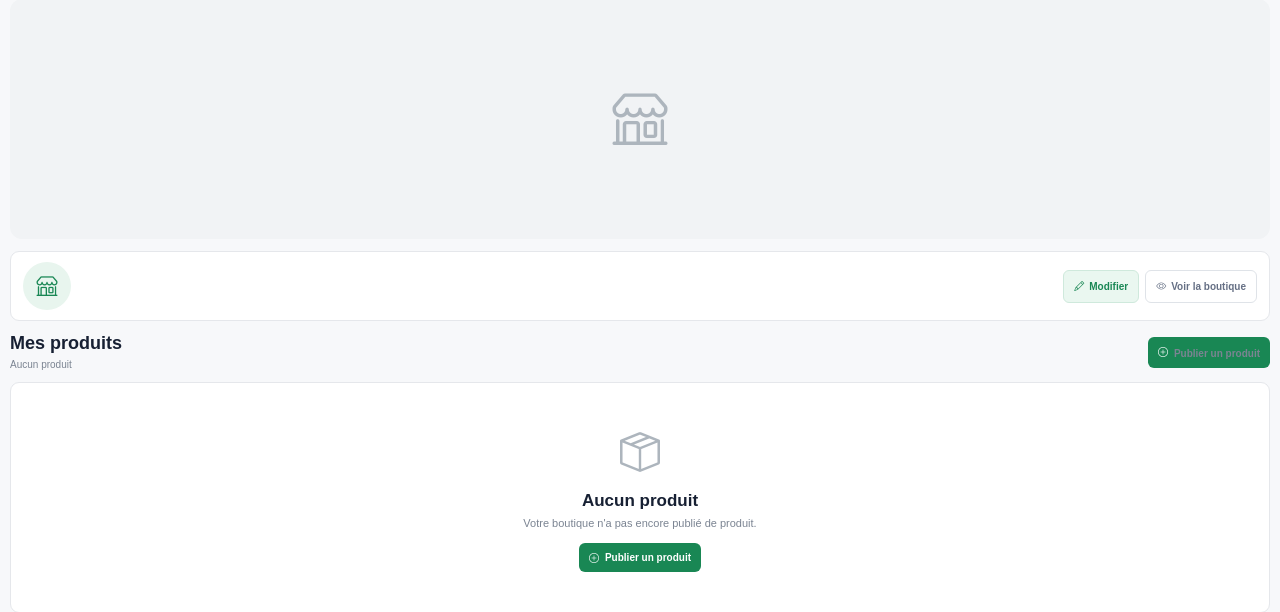
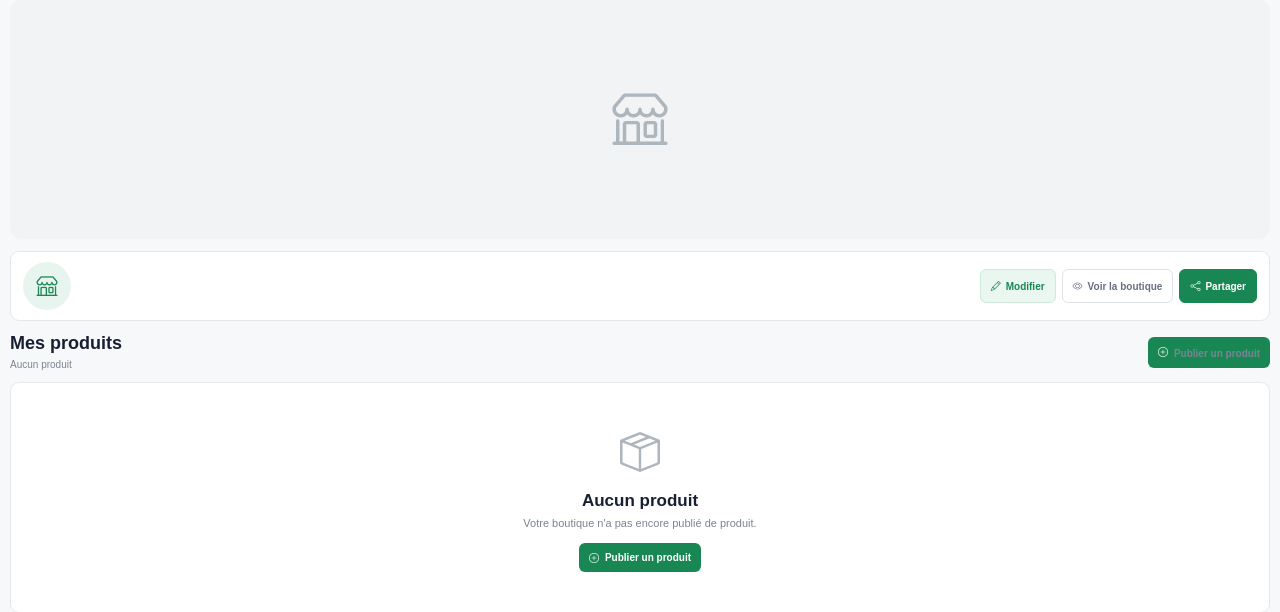
Before and after one commit to Ablaye37/MauriMarket, a FastAPI app: template app/templates/ma_boutique.html in a window 1280 px wide. Shown: the part 146-758 px from the top of the page. Run offline with FastAPI, Linux system fonts and the light colour scheme; the template is opened without the code that fills it, so the values that code supplies are empty.

Commit message:
Ajout partage des boutiques

```diff
--- a/app/templates/ma_boutique.html
+++ b/app/templates/ma_boutique.html
@@ -109,9 +107,21 @@
             <span>Voir la boutique</span>
         </a>
 
+        <button
+            type="button"
+            class="share-boutique-btn"
+            onclick="shareBoutique()"
+            title="Partager ma boutique"
+        >
+            <i class="bi bi-share"></i>
+            <span>Partager</span>
+        </button>
+
     </div>
 
 </div>
+
+
 
 
     <!-- =====================================================
@@ -482,8 +473,8 @@
 
 .ma-boutique-info {
     min-width: 0;
+    overflow: hidden;
 }
-
 
 .ma-boutique-info h1 {
     margin: 0 0 3px;
@@ -494,8 +485,11 @@
     font-weight: 800;
 
     line-height: 1.2;
+
+    overflow: hidden;
+    text-overflow: ellipsis;
+    white-space: nowrap;
 }
-
 
 .ma-boutique-info p {
     margin: 2px 0;
@@ -518,30 +514,37 @@
 ===================================================== */
 
 .ma-boutique-actions {
+    flex: 0 0 auto;
+
     display: flex;
-
     align-items: center;
+    justify-content: flex-end;
 
     gap: 6px;
-
-    flex-shrink: 0;
 }
 
 
+/* =====================================================
+   BOUTONS ACTIONS
+===================================================== */
+
 .edit-boutique-btn,
-.view-boutique-btn {
+.view-boutique-btn,
+.share-boutique-btn {
+
+    height: 34px;
 
     display: inline-flex;
-
     align-items: center;
     justify-content: center;
 
     gap: 5px;
 
-    padding: 8px 10px;
+    padding: 0 10px;
 
     border-radius: 6px;
 
+    font-family: inherit;
     font-size: 10px;
     font-weight: 700;
 
@@ -549,45 +552,67 @@
 
     text-decoration: none;
 
-    transition: 0.2s ease;
+    cursor: pointer;
+
+    transition:
+        background 0.2s ease,
+        color 0.2s ease,
+        border-color 0.2s ease,
+        transform 0.2s ease;
+
+    box-sizing: border-box;
 }
 
 
+/* =====================================================
+   MODIFIER
+===================================================== */
+
 .edit-boutique-btn {
-
     color: #198754;
-
     background: #eaf7f0;
-
     border: 1px solid #cfe9dc;
 }
 
-
 .edit-boutique-btn:hover {
-
     color: #ffffff;
-
     background: #198754;
 }
 
 
+/* =====================================================
+   VOIR
+===================================================== */
+
 .view-boutique-btn {
-
     color: #667085;
-
     background: #ffffff;
-
     border: 1px solid #dfe3e8;
 }
 
+.view-boutique-btn:hover {
+    color: #198754;
+    border-color: #198754;
+    background: #f0f8f4;
+}
 
-.view-boutique-btn:hover {
 
-    color: #198754;
+/* =====================================================
+   PARTAGER
+===================================================== */
 
-    border-color: #198754;
+.share-boutique-btn {
+    color: #ffffff;
+    background: #198754;
+    border: 1px solid #198754;
+}
 
-    background: #f0f8f4;
+.share-boutique-btn:hover {
+    color: #ffffff;
+    background: #157347;
+    border-color: #157347;
+
+    transform: translateY(-1px);
 }
 
 
@@ -1379,19 +1331,60 @@
     .product-delete-btn span {
         display: none;
     }
+
 }
 
 </style>
 
-{% endblock %}
-
-⚠️ **Important :** ce fichier corrige les boutons, mais il ne peut pas à lui seul empêcher les produits `is_active=False` d'être affichés.
-
-Il faut maintenant corriger la route **`/ma-boutique`** dans `app/routes/boutiques.py` pour qu'elle fasse bien :
 
 
-Product.boutique_id == boutique.id,
-Product.is_active == True
+<script>
+async function shareBoutique() {
 
+    const boutiqueUrl =
+        window.location.origin + "/boutique/detail/{{ boutique.id }}";
 
-C'est la prochaine vérification à faire.
+    const shareTitle =
+        "Découvrez {{ boutique.name|e }} sur MauriMarket 🇲🇷";
+
+    const shareText =
+        "🛍️ Découvrez {{ boutique.name|e }} sur MauriMarket 🇲🇷\n\n" +
+        "Découvrez tous les produits de cette boutique 👇";
+
+    // Partage natif du téléphone
+    if (navigator.share) {
+
+        try {
+            await navigator.share({
+                title: shareTitle,
+                text: shareText,
+                url: boutiqueUrl
+            });
+
+            return;
+
+        } catch (error) {
+
+            // L'utilisateur a fermé le menu de partage
+            if (error.name === "AbortError") {
+                return;
+            }
+        }
+    }
+
+    // Si le partage natif n'est pas disponible :
+    // copier le lien
+    try {
+
+        await navigator.clipboard.writeText(boutiqueUrl);
+
+        alert("✅ Le lien de votre boutique a été copié !");
+
+    } catch (error) {
+
+        alert("❌ Impossible de partager la boutique.");
+
+    }
+}
+</script>
+{% endblock %}
```
Also changed, not shown: other parts of app/templates/ma_boutique.html (+49 -141 lines). Lines whose indentation alone changed are shown as unchanged.
